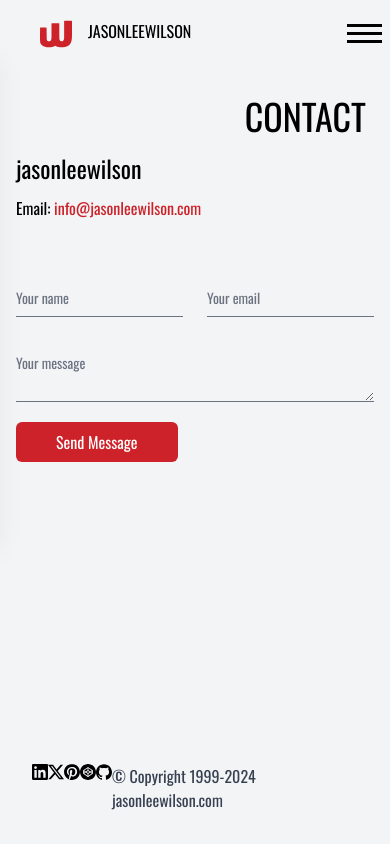
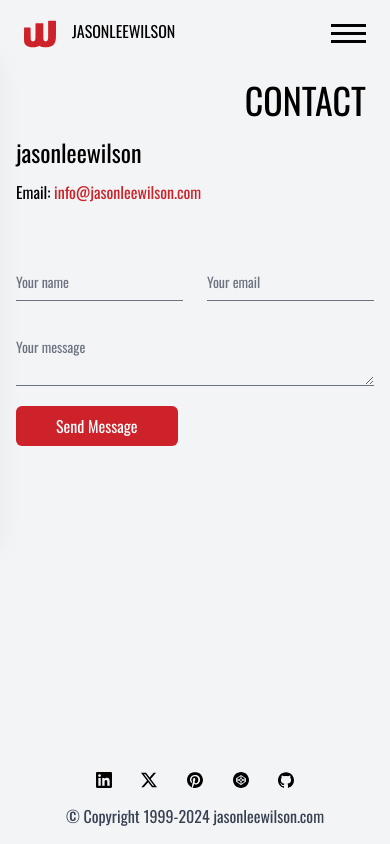
Before and after one commit to jasonleewilson/jasonleewilson, a Next.js app: page /contact in a window 390 px wide. Built offline with nearby package versions, Linux system fonts and the light colour scheme.

Commit message:
update footer

```diff
--- a/src/app/about/page.tsx
+++ b/src/app/about/page.tsx
@@ -11,7 +11,7 @@ export const metadata: Metadata = {
 export default function About() {
   return (
     <>
-      <main className='flex-grow container-fluid mt-20 sm:px-2 md:px-4 lg:px-4'>
+      <main className='flex-grow container-fluid mt-20 px-4 lg:px-4'>
         <h1 className='text-4xl font-medium text-right mr-2 mb-4 uppercase'>
           about
         </h1>
--- a/src/app/components/Card.tsx
+++ b/src/app/components/Card.tsx
@@ -59,9 +59,9 @@ const Card: React.FC<CardProps> = ({
 
           <div className='px-6 py-4 border-2 border-t-0'>
             <div className='text-2xl mb-2 uppercase line-clamp-2'>{name}</div>
-            <p className='text-gray-700 text-base truncate uppercase'>
+            {/* <p className='text-gray-700 text-base truncate uppercase'>
               {description}
-            </p>
+            </p> */}
             <a
               href={siteUrl}
               target='_blank'
--- a/src/app/components/Footer.tsx
+++ b/src/app/components/Footer.tsx
@@ -16,8 +16,8 @@ export default function Footer() {
   const date = new Date();
   const year = date.getFullYear();
   return (
-    <footer className='flex justify-between p-4'>
-      <span className='flex icons'>
+    <footer className='grid sm:grid-cols-1 md:grid-cols-2 item-center justify-center p-4'>
+      <div className='flex flex-row justify-evenly sm:justify-center md:justify-start icons mb-4 md:mb-0'>
         <div className='has-tooltip'>
           <span className='tooltip rounded shadow-lg p-1 bg-gray-100 text-primary -mt-8'>
             Linkedin
@@ -93,10 +93,10 @@ export default function Footer() {
             <SiGithub className='github' title='github' />
           </a>
         </div>
-      </span>
-      <span className='text-gray-700'>
+      </div>
+      <div className='md:text-right text-gray-700'>
         &#169; Copyright 1999-{year} jasonleewilson.com
-      </span>
+      </div>
     </footer>
   );
 }
--- a/src/app/contact/page.tsx
+++ b/src/app/contact/page.tsx
@@ -10,7 +10,7 @@ export const metadata: Metadata = {
 export default function Contact() {
   return (
     <>
-      <main className='flex-grow w-full mx-auto mt-20 sm:px-2 md:px-4 lg:px-4'>
+      <main className='flex-grow w-full mx-auto mt-20 px-4 lg:px-4'>
         <h1 className='text-4xl font-medium text-right mr-2 mb-4 uppercase'>
           Contact
         </h1>
--- a/src/app/faq/page.tsx
+++ b/src/app/faq/page.tsx
@@ -11,7 +11,7 @@ export const metadata: Metadata = {
 export default function Faq() {
   return (
     <>
-      <main className='flex-grow container-fluid mt-20 sm:px-2 md:px-4 lg:px-4'>
+      <main className='flex-grow container-fluid mt-20 px-4 lg:px-4'>
         <h1 className='text-4xl font-medium text-right mr-2 mb-4 uppercase'>
           FAQ
         </h1>
--- a/src/app/layout.tsx
+++ b/src/app/layout.tsx
@@ -37,7 +37,7 @@ export default function RootLayout({
       {/* <body className='flex flex-col h-screen bg-gray-50'> */}
 
       <body className={myFont.className}>
-        <div className='flex flex-col h-screen bg-gray-100 p-4'>
+        <div className='flex flex-col h-screen bg-gray-100'>
           <Navbar />
           {children}
           <Footer />
--- a/src/app/page.tsx
+++ b/src/app/page.tsx
@@ -22,7 +22,7 @@ import {
 
 export default function Home() {
   return (
-    <main className='flex-grow container-fluid bg-gray-100 mt-20 sm:px-2 md:px-4 lg:px-4'>
+    <main className='flex-grow container-fluid bg-gray-100 mt-20 :px-4 lg:px-4'>
       <section className='bg-gray-100 grid h-full place-items-center'>
         <div className='mx-auto max-w-screen-xl px-4'>
           <div className='mx-auto max-w-xl text-center'>
--- a/src/app/skills/page.tsx
+++ b/src/app/skills/page.tsx
@@ -12,7 +12,7 @@ export const metadata: Metadata = {
 export default function Skills() {
   return (
     <>
-      <main className='flex-grow container-fluid mt-20 sm:px-2 md:px-4 lg:px-4'>
+      <main className='flex-grow container-fluid mt-20 px-4 lg:px-4'>
         <h1 className='text-4xl font-medium text-right mr-2 mb-4 uppercase'>
           Skills
         </h1>
--- a/src/app/thankyou/page.tsx
+++ b/src/app/thankyou/page.tsx
@@ -9,7 +9,7 @@ export const metadata: Metadata = {
 export default function Thankyou() {
   return (
     <>
-      <main className='flex-grow container-fluid mt-20 sm:px-2 md:px-4 lg:px-4'>
+      <main className='flex-grow container-fluid mt-20 px-4 lg:px-4'>
         <h1 className='text-4xl font-medium text-right mr-2 mb-4'>Thank you</h1>
         <p className='block'>I appreciate you submitting the contact form.</p>
       </main>
--- a/src/app/work/page.tsx
+++ b/src/app/work/page.tsx
@@ -105,7 +105,7 @@ export default function Work() {
     },
   ];
   return (
-    <main className='flex-grow container-fluid mt-20 sm:px-2 md:px-4 lg:px-4'>
+    <main className='flex-grow container-fluid mt-20 px-4 lg:px-4'>
       <div>
         <h1 className='text-4xl font-medium text-right mr-2 mb-4 uppercase'>
           Work
```
